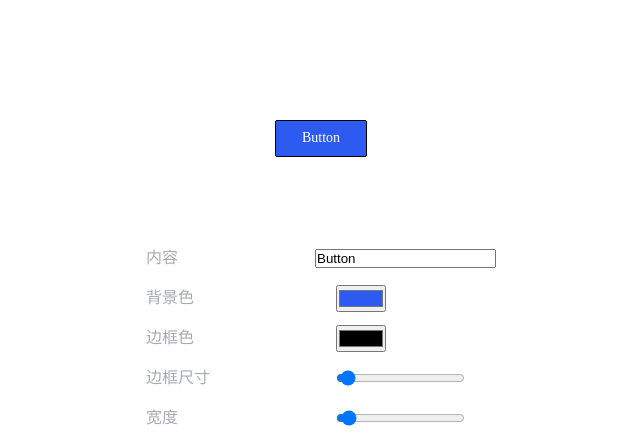
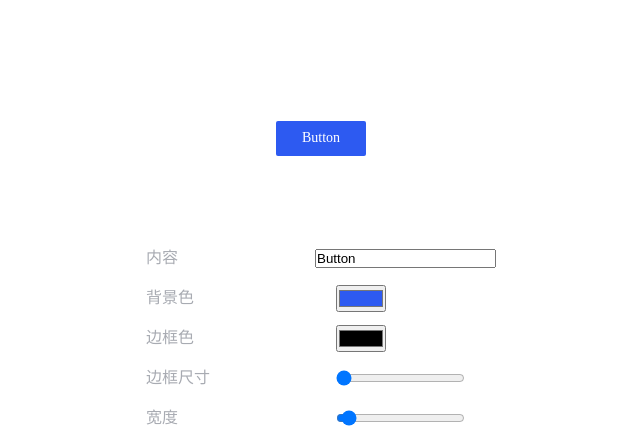
Before and after one commit to Tyh2001/button, a Vue app: page / in a window 1280 px wide. Shown: the top 436 px of the page, without its empty margins (319-959 px from the left). Built offline with nearby package versions, Linux system fonts and the light colour scheme; what fighting-design would draw is missing.

Commit message:
feat: 功能基本实现

```diff
--- a/src/App.vue
+++ b/src/App.vue
@@ -1,7 +1,6 @@
 <script lang="ts" setup>
-  import { ref, watch, computed } from 'vue'
+  import { ref, computed, watchEffect } from 'vue'
   import { ChangeColor } from './utils/change-color'
-  import { debounce } from './utils/utils'
   import Clipboard from 'clipboard'
   import { FMessage } from 'fighting-design'
 
@@ -15,22 +14,18 @@
   const fontSize = ref(14)
   const text = ref('Button')
   const borderColor = ref('#000000')
-  const borderSize = ref(1)
+  const borderSize = ref(0)
   const darkSleep = ref(0.3)
   const lightSleep = ref(0.3)
 
-  watch(
-    () => background.value,
-    debounce(() => {
-      const changeColor: ChangeColor = new ChangeColor(background.value)
-      const dark: string = changeColor.getDarkColor(darkSleep.value)
-      const light: string = changeColor.getLightColor(lightSleep.value)
+  watchEffect(() => {
+    const changeColor: ChangeColor = new ChangeColor(background.value)
+    const dark: string = changeColor.getDarkColor(darkSleep.value)
+    const light: string = changeColor.getLightColor(lightSleep.value)
 
-      darkColor.value = dark
-      lightColor.value = light
-    }),
-    { immediate: true }
-  )
+    darkColor.value = dark
+    lightColor.value = light
+  })
 
   const colorList = computed(() => {
     return {
@@ -75,6 +70,11 @@
       overflow: hidden;
       white-space: nowrap;
       vertical-align: middle;
+      ${
+        borderSize.value > 0
+          ? `border: ${borderSize.value}px solid ${borderColor.value};`
+          : ''
+      }
     }
 
     .f-button:hover {
@@ -131,7 +131,7 @@
       </li>
       <li class="item">
         <span class="title">高度</span>
-        <input type="range" v-model="height" :max="100" />
+        <input type="range" v-model="height" :max="180" />
       </li>
       <li class="item">
         <span class="title">圆角</span>
@@ -152,6 +152,7 @@
           <option :value="0.2">0.2</option>
           <option :value="0.3">0.3</option>
           <option :value="0.4">0.4</option>
+          <option :value="0.5">0.5</option>
         </select>
       </li>
 
@@ -162,6 +163,7 @@
           <option :value="0.2">0.2</option>
           <option :value="0.3">0.3</option>
           <option :value="0.4">0.4</option>
+          <option :value="0.5">0.5</option>
         </select>
       </li>
     </ul>
--- a/src/utils/utils.ts
+++ /dev/null
@@ -1,17 +0,0 @@
-/**
- * 防抖
- * @param handle 回调函数
- * @param delay 时间
- * @returns Function
- */
-export const debounce = (handle: Function, delay: number = 200) => {
-  let timer: any = null
-  return function (): void {
-    if (timer) {
-      clearTimeout(timer)
-    }
-    timer = setTimeout((): void => {
-      handle()
-    }, delay)
-  }
-}
```
